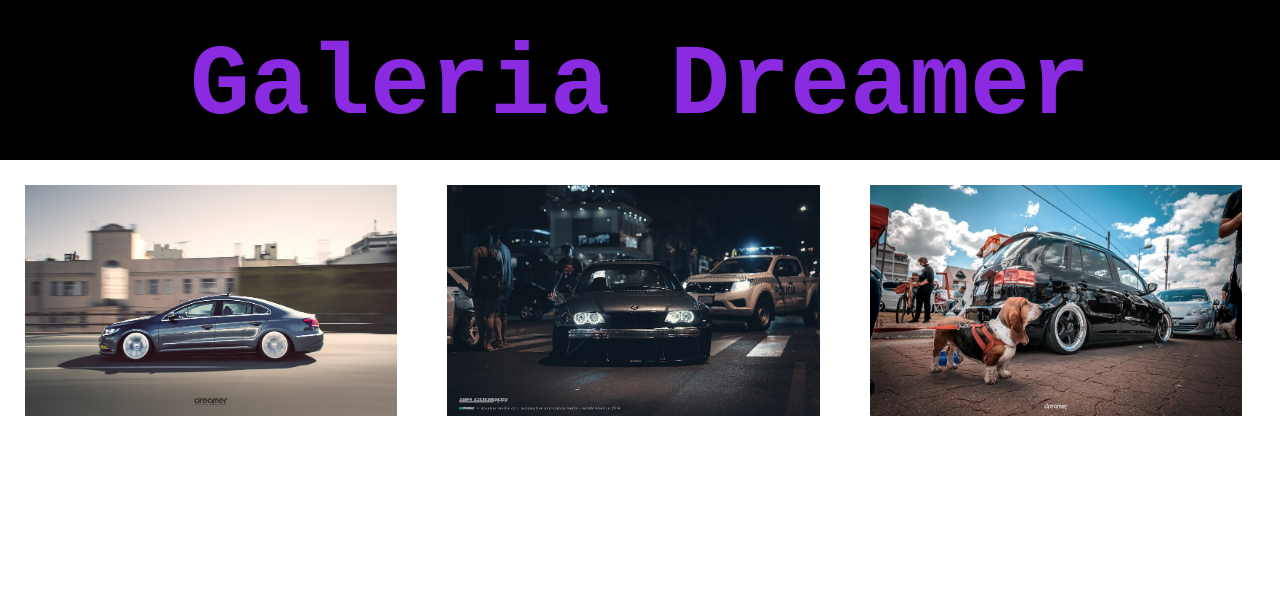
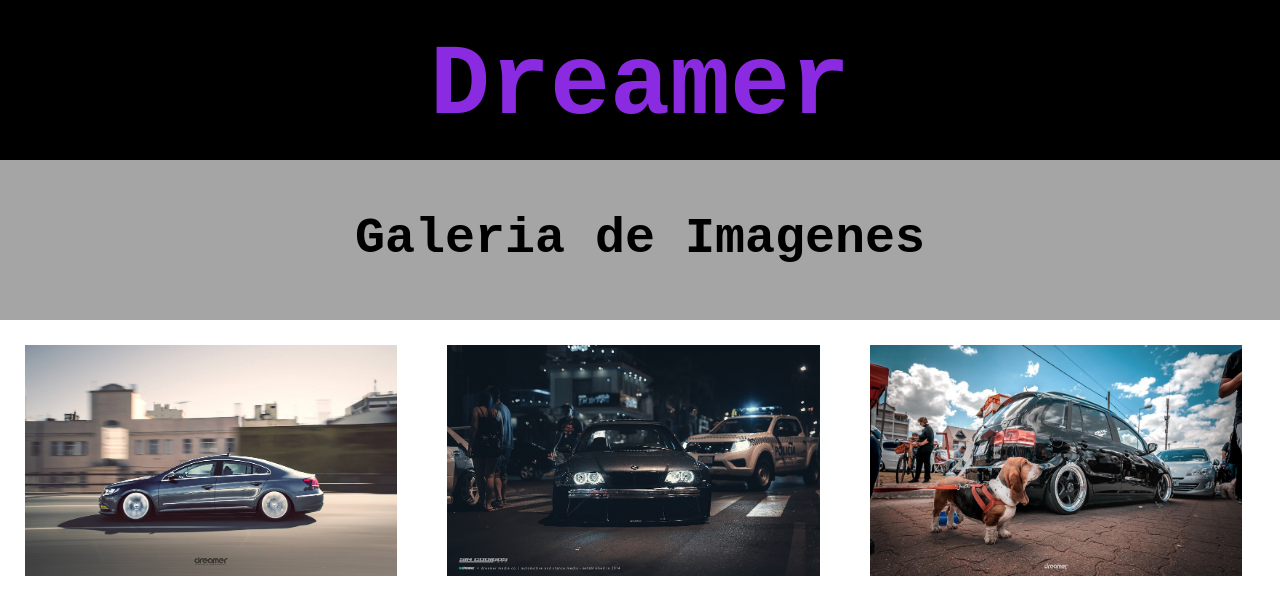
Before and after one commit to juanmdq04/dreamer, a plain HTML site: page index.html in a window 1280 px wide. Drawn offline with Linux system fonts and the light colour scheme.

Commit message:
segundo commit en nueva_rama

```diff
--- a/index.html
+++ b/index.html
@@ -7,7 +7,8 @@
     <title>Galeria</title>
 </head>
 <body>
-    <h1 class="nav">Galeria Dreamer</h1>
+    <h1 class="nav">Dreamer</h1>
+    <h2>Galeria de Imagenes</h2>
      <div class="galeria">
          <img  src="./1.jpg" alt="">
          <img  src="./2.jpg" alt="">
--- a/style.css
+++ b/style.css
@@ -14,6 +14,16 @@
     padding-top: 30px;
 
 }
+h2{
+    color:rgb(0, 0, 0);
+    background-color: rgb(165, 165, 165);
+    font-family: 'Courier New', Courier, monospace;
+    width: 100vw;
+    height: 20vh;
+    text-align: center;
+    font-size: 50px;
+    padding-top: 50px;
+}
 .galeria{
     display: flex;
     flex-direction: row;
```
